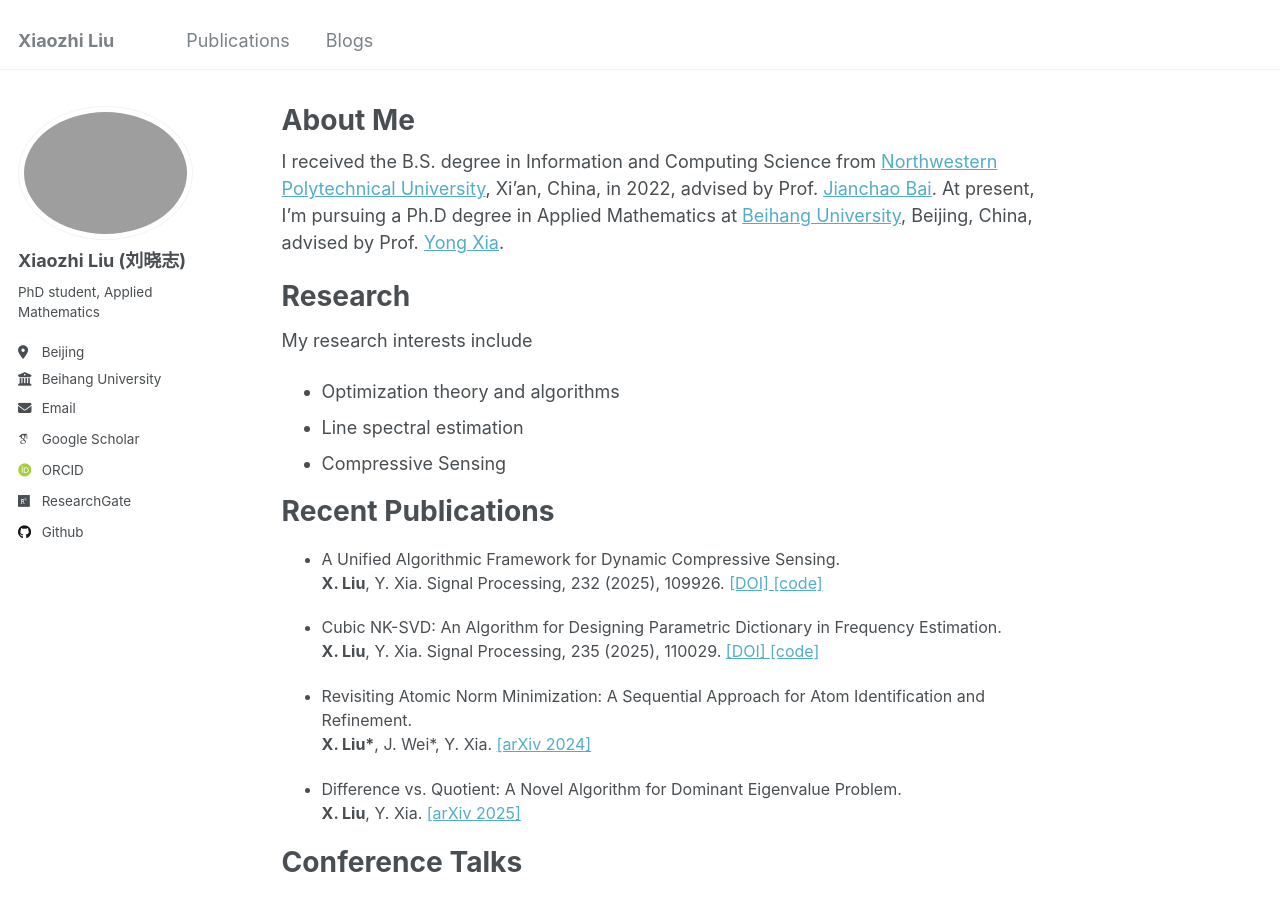
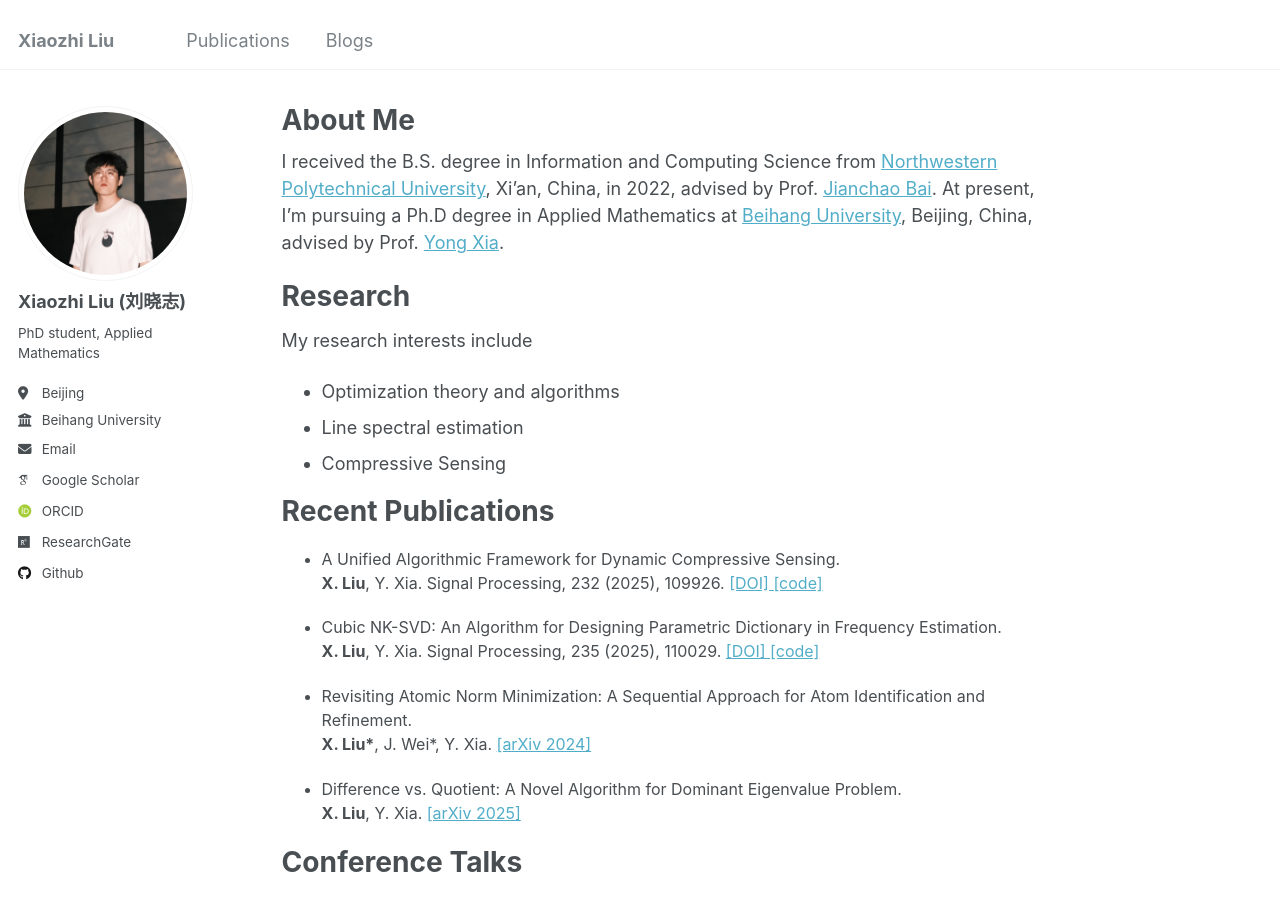
Before and after one commit to xzliu-opt/xzliu-opt.github.io, a Jekyll site: the page built from _pages/about.md, in a window 1280 px wide and 900 px high. Built offline with Jekyll 4.4.1, drawn with Linux system fonts in a browser that asks for light colours; some web fonts are replaced.

Commit message:
Update _config.yml

```diff
--- a/_config.yml
+++ b/_config.yml
@@ -21,7 +21,7 @@ repository               : "xzliu-opt.github.io/"
 #               Additional customization can be done by editing /_includes/author-profile.html
 author:
   # Biographic information
-  avatar           : "bio_3.jpg"
+  avatar           : "bio_v3.jpg"
   name             : "Xiaozhi Liu (刘晓志)"
   pronouns         : # example: "she/her"
   bio              : "PhD student, Applied Mathematics"
```
